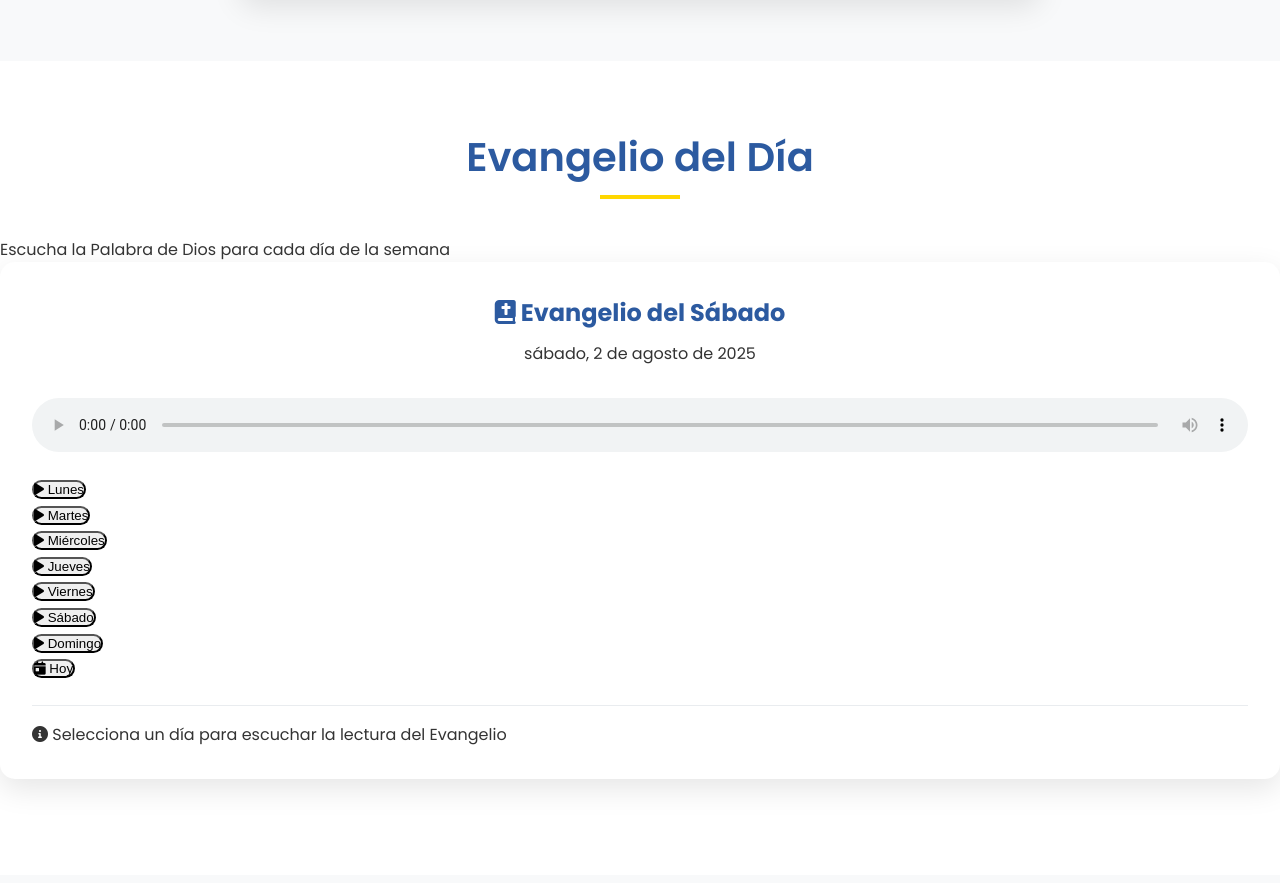
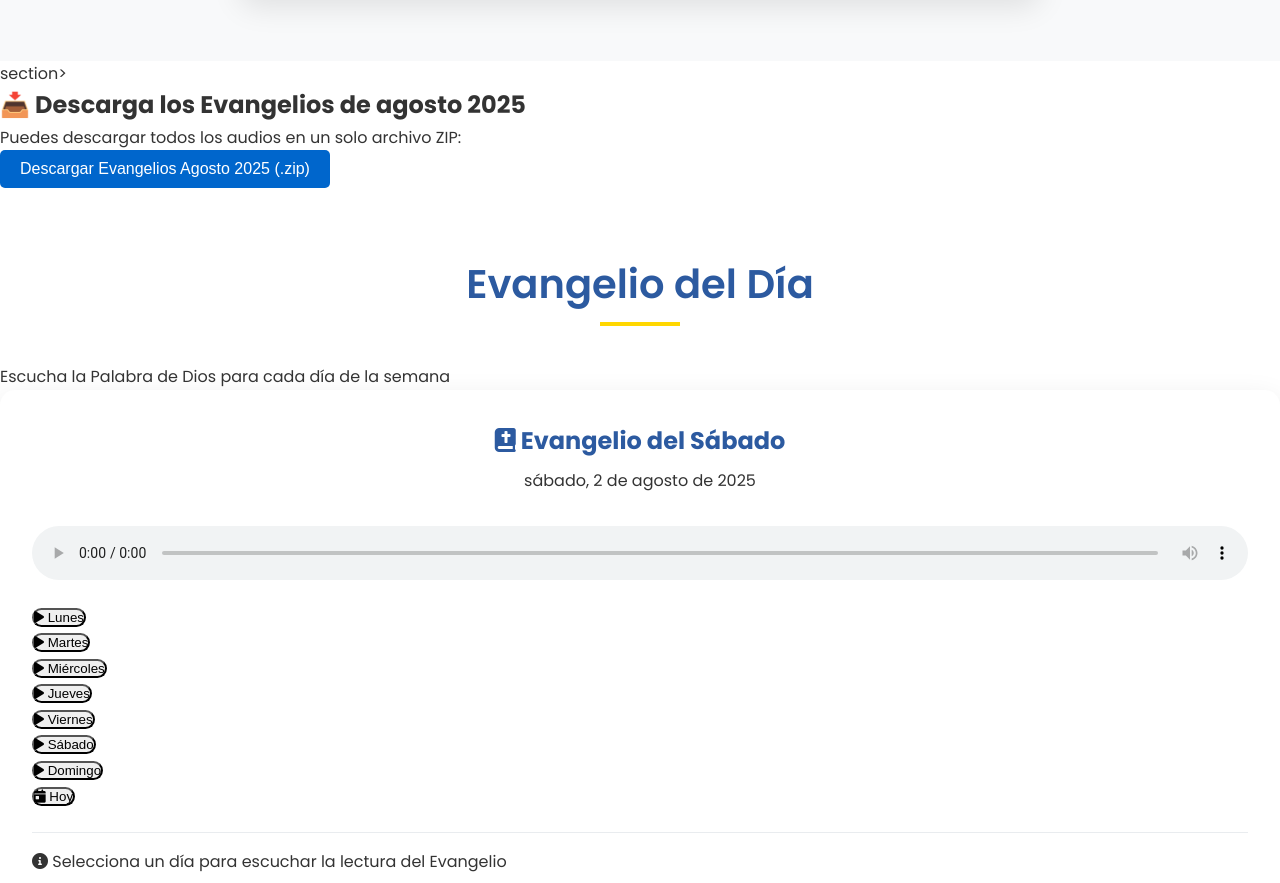
Before and after one commit to olmedozamarripahugo/miparroquia, a plain HTML site: page index.html in a window 1280 px wide. Shown: the part 2032-2915 px from the top of the page. Drawn offline with nearby package versions, Linux system fonts and the light colour scheme.

Commit message:
index.html

```diff
--- a/index.html
+++ b/index.html
@@ -435,6 +435,16 @@
                 </div>
             </div>
         </div>
+    </section>
+
+section>
+  <h2>📥 Descarga los Evangelios de agosto 2025</h2>
+  <p>Puedes descargar todos los audios en un solo archivo ZIP:</p>
+  <a href="https://archive.org/download/evangelios-agosto-2025/EVANGELIOS_AGOSTO_2025.zip" target="_blank" download>
+    <button style="padding: 10px 20px; font-size: 16px; background-color: #0066cc; color: white; border: none; border-radius: 5px;">
+      Descargar Evangelios Agosto 2025 (.zip)
+    </button>
+  </a>
     </section>
 
     <!-- Gospel of the Day Section -->
```
